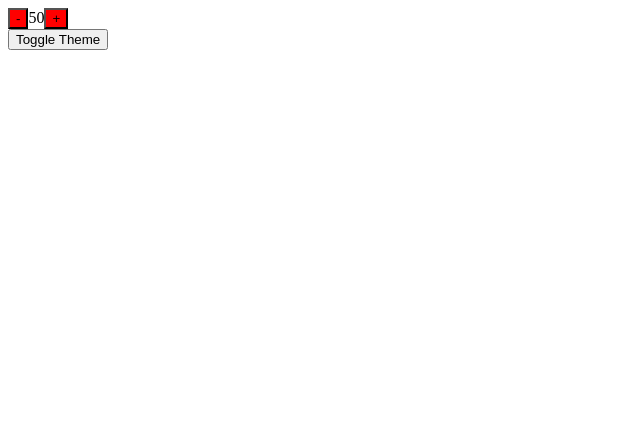
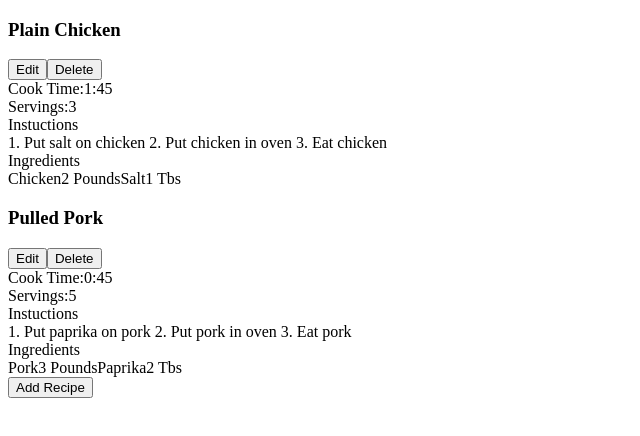
Before and after one commit to kermitgpt/react-practice, a React (Create React App) app: page / in a window 1280 px wide. Shown: the top 436 px of the page, without its empty margins (0-640 px from the left). Built offline with nearby package versions, Linux system fonts and the light colour scheme.

Commit message:
changed over to recipe app and built out left portion w recipe list

```diff
--- a/src/App.js
+++ b/src/App.js
@@ -1,20 +1,51 @@
-import React, { useState } from 'react'
-import Counter from './components/Counter'
-
-export const ThemeContext = React.createContext()
+import React from 'react'
+import RecipeList from './components/RecipeList';
 
 function App() {
-
-  const [theme, setTheme] = useState('red')
-
   return (
-    <ThemeContext.Provider value={{ backgroundColor: theme }}>
-    <Counter initialCount={50} />
-    <button onClick={() => setTheme(prevTheme => {
-      return prevTheme === 'red' ? 'blue' : 'red'
-    })}>Toggle Theme</button>
-    </ThemeContext.Provider>
+    <RecipeList recipes={sampleRecipes} />
   )
 }
 
+const sampleRecipes = [
+  {
+    id: 1,
+    name: 'Plain Chicken',
+    servings: 3,
+    cookTime: '1:45',
+    instructions: "1. Put salt on chicken\n2. Put chicken in oven\n3. Eat chicken",
+    ingredients: [
+      {
+        id: 1,
+        name: 'Chicken',
+        amount: '2 Pounds'
+      },
+      {
+        id: 2,
+        name: 'Salt',
+        amount: '1 Tbs'
+      }
+    ]
+  },
+  {
+    id: 2,
+    name: 'Pulled Pork',
+    servings: 5,
+    cookTime: '0:45',
+    instructions: "1. Put paprika on pork\n2. Put pork in oven\n3. Eat pork",
+    ingredients: [
+      {
+        id: 1,
+        name: 'Pork',
+        amount: '3 Pounds'
+      },
+      {
+        id: 2,
+        name: 'Paprika',
+        amount: '2 Tbs'
+      }
+    ]
+  }
+]
+
 export default App;
--- a/src/components/Counter.js
+++ /dev/null
@@ -1,16 +0,0 @@
-import {useState, useContext} from 'react';
-import { ThemeContext } from '../App';
-
-const Counter = ({initialCount}) => {
-
-  const [count, setCount] = useState(initialCount)
-  const style = useContext(ThemeContext)
-  return (
-    <div>
-      <button style={style} onClick={() => setCount(prevCount => prevCount - 1)}>-</button>
-      <span>{count}</span>
-      <button style={style} onClick={() => setCount(prevCount => prevCount + 1)}>+</button>
-    </div>
-  );
-};
-export default Counter;
--- /dev/null
+++ b/src/components/Ingredient.js
@@ -0,0 +1,12 @@
+import React from "react";
+
+const Ingredient = ({name, amount}) => {
+  return (
+  <>
+    <span>{name}</span>
+    <span>{amount}</span>
+  </>
+  );
+};
+
+export default Ingredient;
--- /dev/null
+++ b/src/components/IngredientList.js
@@ -0,0 +1,16 @@
+import React from 'react'
+import Ingredient from './Ingredient'
+
+const IngredientList = ({ingredients}) => {
+
+  const ingredientElements = ingredients.map(ingredient => {
+      return <Ingredient key={ingredient.id} {...ingredient} />
+  })
+  return (
+    <div>
+        {ingredientElements}
+    </div>
+  )
+}
+
+export default IngredientList
--- /dev/null
+++ b/src/components/Recipe.js
@@ -0,0 +1,45 @@
+import React from "react";
+import IngredientList from "./IngredientList";
+
+const Recipe = (props) => {
+
+  const {
+      name,
+      cookTime,
+      servings,
+      instructions,
+      ingredients
+  } = props
+
+  return (
+    <div>
+      <div>
+          <h3>{name}</h3>
+          <div>
+              <button>Edit</button>
+              <button>Delete</button>
+          </div>
+      </div>
+      <div>
+          <span>Cook Time:</span>
+          <span>{cookTime}</span>
+      </div>
+      <div>
+          <span>Servings:</span>
+          <span>{servings}</span>
+      </div>
+      <div>
+          <span>Instuctions</span>
+          <div>{instructions}</div>
+      </div>
+      <div>
+          <span>Ingredients</span>
+          <div>
+              <IngredientList ingredients={ingredients} />
+          </div>
+      </div>
+    </div>
+    );
+};
+
+export default Recipe;
--- /dev/null
+++ b/src/components/RecipeList.js
@@ -0,0 +1,23 @@
+import React from 'react'
+import Recipe from './Recipe'
+
+const RecipeList = ({recipes}) => {
+  return (
+    <>
+    <div>
+        {recipes.map(recipe => {
+        return (
+        <Recipe
+        key={recipe.id}
+        {...recipe} />
+        )
+        })}
+    </div>
+    <button>Add Recipe</button>
+    </>
+
+
+  )
+}
+
+export default RecipeList
```
